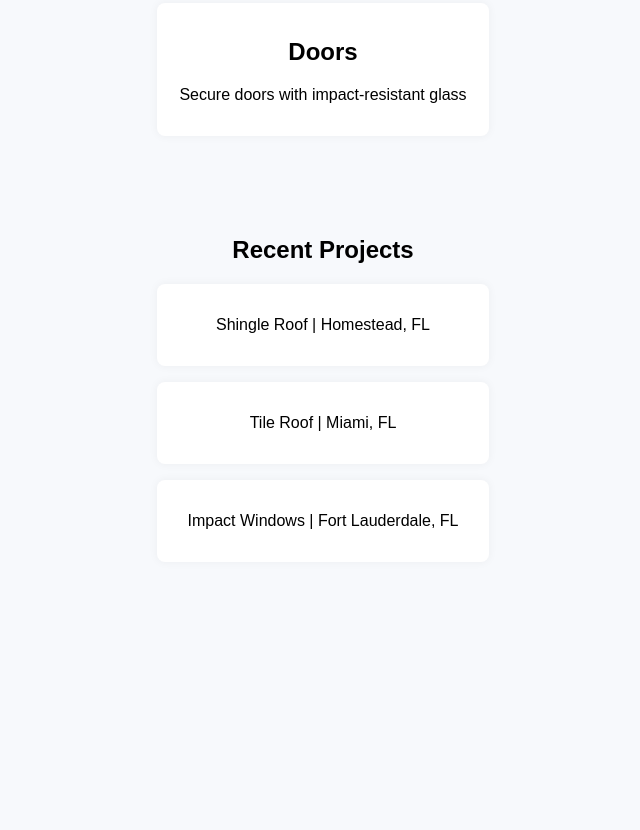
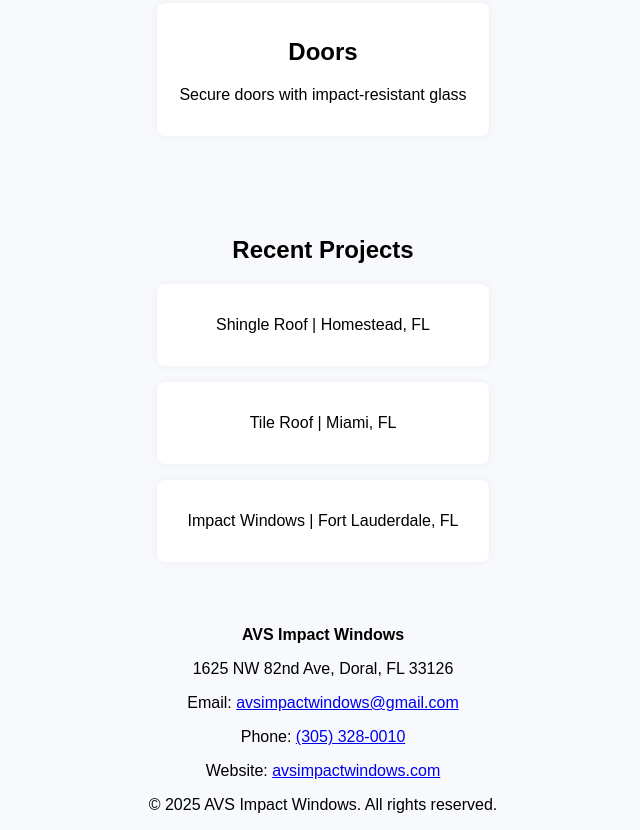
Before and after one commit to newamericanwindows/avs-impact-site, a plain HTML site: page index.html in a window 1280 px wide. Shown: the part 717-1547 px from the top of the page, without its empty margins (317-957 px from the left). Before the commit the page ends 1327 px from the top, so only its background shows below. Drawn offline with Linux system fonts and the light colour scheme.

Commit message:
Add files via upload

```diff
--- a/index.html
+++ b/index.html
@@ -13,7 +13,7 @@
     <h1>Florida’s Trusted Experts in Roofing & Impact Protection</h1>
     <p>10+ Years of Experience | Licensed & Insured</p>
     <div class="cta-buttons">
-      <a href="tel:7867750015" class="btn call">Call Now</a>
+      <a href="tel:3053280010" class="btn call">Call Now</a>
       <a href="#quote" class="btn quote">Get a Free Quote</a>
     </div>
   </header>
@@ -44,6 +44,16 @@
         <p>Impact Windows | Fort Lauderdale, FL</p>
       </div>
     </section>
+    <footer>
+      <section class="footer">
+        <p><strong>AVS Impact Windows</strong></p>
+        <p>1625 NW 82nd Ave, Doral, FL 33126</p>
+        <p>Email: <a href="mailto:avsimpactwindows@gmail.com">avsimpactwindows@gmail.com</a></p>
+        <p>Phone: <a href="tel:3053280010">(305) 328-0010</a></p>
+        <p>Website: <a href="https://avsimpactwindows.com">avsimpactwindows.com</a></p>
+        <p>&copy; 2025 AVS Impact Windows. All rights reserved.</p>
+      </section>
+    </footer>
   </main>
 </body>
 </html>
```
